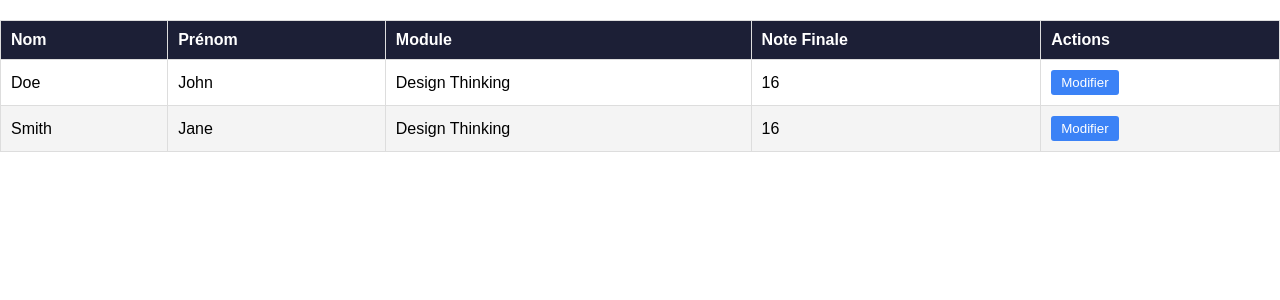
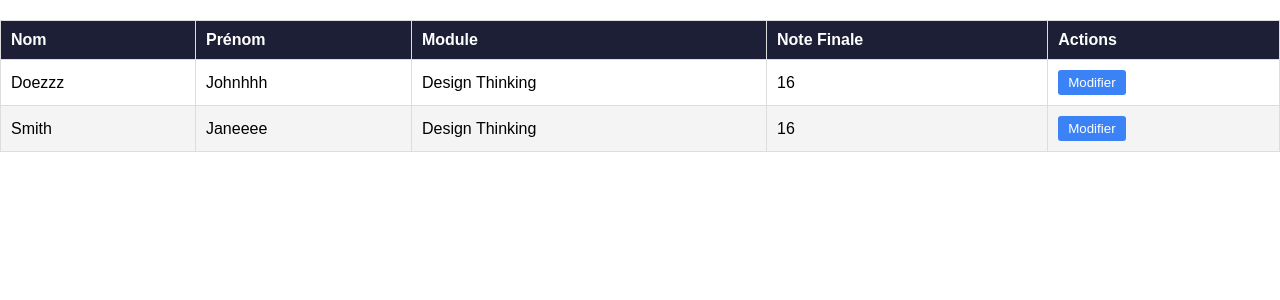
Before and after one commit to elattarynoha/GestiondeExamens, a CodeIgniter 4 app: the page made by app/Views/TableEtu.php in a window 1280 px wide. Shown: the top 300 px of the page. Run offline with PHP 8.4 and a stand-in for CodeIgniter, Linux system fonts and the light colour scheme; the template is opened without the code that fills it, so the values that code supplies are empty; some libraries are stand-ins or nearby versions.

Commit message:
deuxieme ajout de la table etudiants

```diff
--- a/app/Views/TableEtu.php
+++ b/app/Views/TableEtu.php
@@ -19,15 +19,15 @@
     </thead>
     <tbody>
       <tr>
-        <td>Doe</td>
-        <td>John</td>
+        <td>Doezzz</td>
+        <td>Johnhhh</td>
         <td>Design Thinking</td>
         <td>16</td>
         <td><button class="edit-btn" data-id="1">Modifier</button></td>
       </tr>
       <tr>
         <td>Smith</td>
-        <td>Jane</td>
+        <td>Janeeee</td>
         <td>Design Thinking</td>
         <td>16</td>
         <td><button onclick="editStudent(this)">Modifier</button></td>
```
